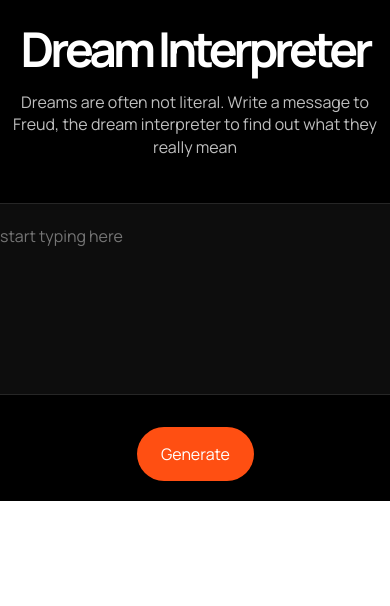
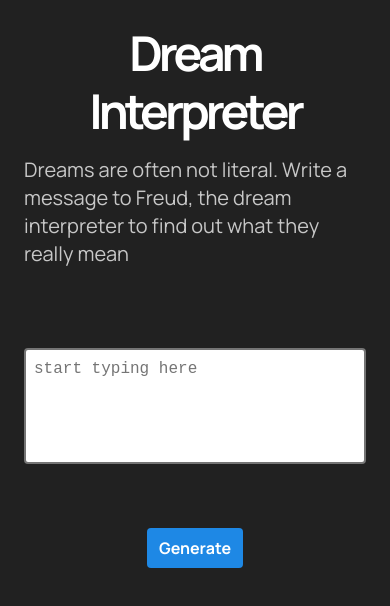
Before and after one commit to samuelopra/dream-interpreter, a Next.js app: page / in a window 390 px wide. Shown: the top 606 px of the page. Built offline with nearby package versions, Linux system fonts and the light colour scheme.

Commit message:
improve style

```diff
--- a/pages/styles.css
+++ b/pages/styles.css
@@ -1,4 +1,10 @@
 @import url('https://fonts.googleapis.com/css2?family=Manrope:wght@400;700;800&display=swap');
+
+/* :root {
+  --primary-color: #222;
+  --secondary-color: #eee;
+  --font-primary: 'Manrope', sans-serif;
+} */
 
 body {
   margin: 0;
@@ -10,7 +16,7 @@
   display: flex;
   place-content: center flex-start;
   align-items: center;
-  background-color: rgb(0, 0, 0);
+  background-color: #212121;
   flex-flow: column nowrap;
   gap: 10px;
   height: 100vh;
@@ -71,362 +77,114 @@
   align-items: center;
   display: flex;
   flex: 0 0 auto;
-  flex-flow: column nowrap;
   gap: 16px;
-  height: min-content;
-  padding: 0px;
-  width: min-content;
+  width: 100%;
 }
 
 .prompt-box {
-  border-bottom-width: 1px;
-  border-color: rgba(255, 255, 255, 0.1);
-  border-left-width: 1px;
-  border-right-width: 1px;
-  border-style: solid;
-  border-top-width: 1px;
-  place-content: flex-start;
-  align-items: flex-start;
-  background-color: rgba(255, 255, 255, 0.05);
-  border-radius: 16px;
-  display: flex;
-  flex: 0 0 auto;
-  flex-flow: column nowrap;
-  gap: 10px;
-  height: 150px;
-  overflow: hidden;
-  padding: 20px;
-  position: relative;
-  width: 610px;
-  max-width: 1200px;
-  will-change: transform;
-  overflow: auto;
-  outline: none;
+  border: 2px solid #757575;
+  border-radius: 4px;
+  color: #212121;
+  font-size: 18px;
+  font-weight: 400;
+  line-height: 1.4em;
+  min-height: 128px;
+  padding: 16px;
   resize: none;
-  font-size: 16px;
-  font-style: normal;
-  letter-spacing: 0px;
-  line-height: 1.6em;
-  text-align: start;
-  color: rgba(255, 255, 255, 0.75);
-  text-decoration: none;
-  text-transform: none;
-}
-
-textarea {
-  font-family: 'Manrope', sans-serif;
-}
-
-.prompt-box:focus {
-  border-color: rgba(255, 255, 255, 0.75);
+  width: 100%;
 }
 
 .prompt-buttons {
+  place-content: center;
+  place-items: center;
   display: flex;
-  place-content: center;
-  align-items: center;
-  justify-content: flex-end;
-  flex: 0 0 auto;
-  flex-flow: row nowrap;
-  gap: 12px;
-  height: min-content;
-  overflow: hidden;
-  padding: 0px;
-  position: relative;
-  width: 100%;
-}
-
-.key-stroke {
-  outline: none;
-  display: flex;
-  flex-direction: column;
-  justify-content: flex-start;
-  flex-shrink: 0;
-  transform: none;
-}
-
-.key-stroke p {
-  color: rgba(255, 255, 255, 0.75);
-  flex: 0 0 auto;
-  height: auto;
-  position: relative;
-  white-space: pre;
-  width: auto;
-}
-
-.or {
-  outline: none;
-  display: flex;
-  flex-direction: column;
-  justify-content: flex-start;
-  flex-shrink: 0;
-  transform: none;
-}
-
-.or p {
-  color: rgba(255, 255, 255, 0.25);
 }
 
 .generate-button {
-  place-content: flex-start;
-  align-items: flex-start;
-  background-color: rgb(255, 79, 18);
-  border-radius: 100px;
+  align-items: center;
+  background: #1e88e5;
+  border-radius: 4px;
+  color: #ffffff;
+  cursor: pointer;
   display: flex;
   flex: 0 0 auto;
-  flex-flow: column nowrap;
-  gap: 10px;
-  height: min-content;
-  overflow: hidden;
-  padding: 16px 24px;
-  position: relative;
-  text-decoration: none;
-  width: min-content;
-  will-change: transform;
-  cursor: pointer;
+  gap: 8px;
+  height: 48px;
+  justify-content: center;
+  outline: none;
+  transition: background-color 0.2s ease-in;
+  width: 128px;
 }
 
-.generate {
-  outline: none;
-  display: flex;
-  flex-direction: column;
-  justify-content: flex-start;
-  flex-shrink: 0;
-  transform: none;
+.generate-button:hover {
+  background-color: #1976d2;
 }
 
 .generate p {
-  color: rgb(255, 255, 255);
-  margin: 0;
-}
-
-.loading {
-  opacity: 0.7;
-  cursor: default;
-}
-
-.badge-container {
-  display: flex;
-  bottom: 20px;
-  flex: 0 0 auto;
-  height: auto;
-  left: 20px;
-  position: fixed;
-  width: auto;
-  z-index: 1;
-}
-
-.badge-container a {
-  border-bottom-width: 1px;
-  border-color: rgba(255, 255, 255, 0.1);
-  border-left-width: 1px;
-  border-right-width: 1px;
-  border-style: solid;
-  border-top-width: 1px;
-  background-color: rgb(0, 0, 0);
-  border-radius: 54.3478% / 238.095%;
-  filter: grayscale(1);
-  transform: none;
-  transform-origin: 50% 50% 0px;
-  font-size: 14px;
-  font-weight: 700;
-  letter-spacing: -0.5px;
-  line-height: 1em;
-  color: #fff;
-  padding: 12px;
-  text-decoration: none;
-}
-
-.badge {
-  display: flex;
-  align-items: center;
-}
-
-.badge img {
-  width: 21px;
-  height: 17px;
-  image-rendering: pixelated;
-  flex-shrink: 0;
-  fill: black;
-  color: black;
-  transform: none;
-  transform-origin: 50% 50% 0px;
-  padding-right: 5px;
-}
-
-.badge p {
-  margin: 0;
-}
-
-.grow {
-  transition: all 0.2s ease-in-out;
-}
-
-.grow:hover {
-  transform: scale(1.1);
+  font-size: 18px;
+  font-weight: 600;
 }
 
 .output {
-  place-content: center flex-start;
-  align-items: center;
-  display: flex;
-  flex: 0 0 auto;
-  flex-flow: column nowrap;
-  gap: 10px;
-  height: min-content;
-  max-width: 1200px;
-  overflow: hidden;
-  position: relative;
+  border: 2px solid #757575;
+  border-radius: 4px;
+  margin-top: 24px;
   width: 100%;
 }
 
 .output-header-container {
-  place-content: center;
+  background-color: #e0e0e0;
+  border-radius: 4px 4px 0 0;
+  display: flex;
   align-items: center;
-  display: flex;
-  flex: 0 0 auto;
-  flex-flow: column nowrap;
   gap: 16px;
-  height: min-content;
-  overflow: hidden;
-  padding: 0px;
-  position: relative;
-  width: 100%;
+  height: 48px;
+  justify-content: space-between;
+  padding: 0 16px;
 }
 
 .output-header h3 {
-  font-family: 'Manrope', serif;
-  font-size: 28px;
-  font-style: normal;
-  font-weight: 800;
-  letter-spacing: 0px;
-  line-height: 1.4em;
-  text-align: start;
-  color: #ffffff;
-  text-decoration: none;
-  text-transform: none;
+  color: #212121;
+  font-size: 18px;
+  font-weight: 600;
   margin: 0;
 }
 
 .output-content {
-  outline: none;
-  display: flex;
-  /* max-width: 25%; */
-  flex-direction: column;
-  justify-content: flex-start;
-  flex-shrink: 0;
-  transform: none;
+  background-color: #ffffff;
+  border-radius: 0 0 4px 4px;
+  color: #212121;
+  font-size: 18px;
+  font-weight: 400;
+  line-height: 1.4em;
+  padding: 16px;
 }
 
-.output-content p {
-  text-align: center;
-  white-space: pre-line;
-  color: rgba(255, 255, 255, 0.5);
-}
-
-@media (min-width: 810px) and (max-width: 1199px) {
+@media (max-width: 767px) {
   .container {
-    max-width: 600px;
-    width: 100%;
+    padding: 24px;
   }
 
   .prompt-container {
-    max-width: 600px;
-    width: 100%;
+    gap: 8px;
   }
 
   .prompt-box {
-    width: 100%;
-  }
-}
-
-@media (max-width: 809px) {
-  .container {
-    max-width: 500px;
-    width: 100%;
+    font-size: 16px;
+    min-height: 96px;
+    padding: 8px;
   }
 
-  .prompt-container {
-    max-width: 500px;
-    width: 100%;
+  .generate-button {
+    height: 40px;
+    width: 96px;
   }
 
-  .prompt-box {
-    width: 100%;
-  }
-}
-
-@media (max-width: 600px) {
-  .container {
-    max-width: 400px;
-    width: 100%;
-  }
-
-  .header-title h1 {
-    font-size: 50px;
-  }
-
-  .header-subtitle h2 {
-    text-align: center;
-  }
-
-  .key-stroke,
-  .or {
-    display: none;
-  }
-
-  .prompt-buttons {
-    justify-content: center;
-  }
-
-  .prompt-container {
-    max-width: 400px;
-    width: 100%;
-  }
-
-  .prompt-box {
-    width: 100%;
-  }
-}
-
-/* Loading ring animation */
-.loader {
-  width: 18px;
-  height: 18px;
-  border-radius: 50%;
-  display: inline-block;
-  border-top: 2px solid #fff;
-  border-right: 2px solid transparent;
-  box-sizing: border-box;
-  animation: rotation 1s linear infinite;
-}
-
-@keyframes rotation {
-  0% {
-    transform: rotate(0deg);
-  }
-
-  100% {
-    transform: rotate(360deg);
-  }
-}
-
-@media (max-width: 768px) {
-  .root {
-    height: auto;
-  }
-
-  .container {
-    max-width: 100%;
-    padding: 20px;
-    gap: 32px;
+  .generate p {
+    font-size: 16px;
   }
 
   .header-title h1 {
     font-size: 48px;
   }
-
-  .header-subtitle h2 {
-    font-size: 16px;
-  }
 }
```
